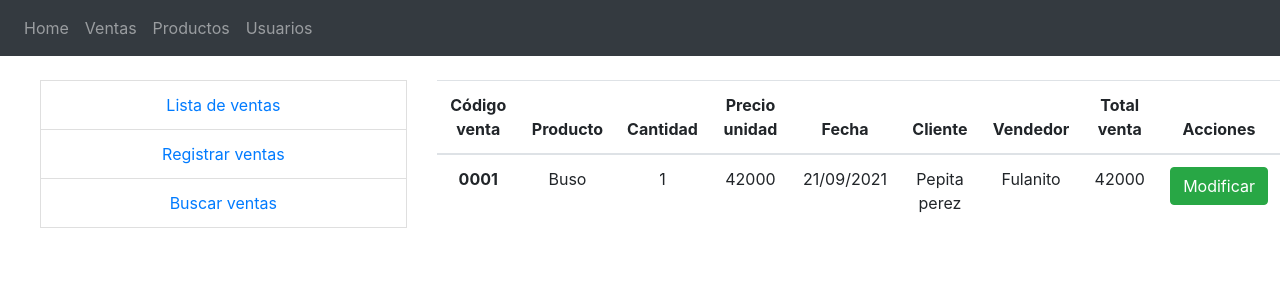
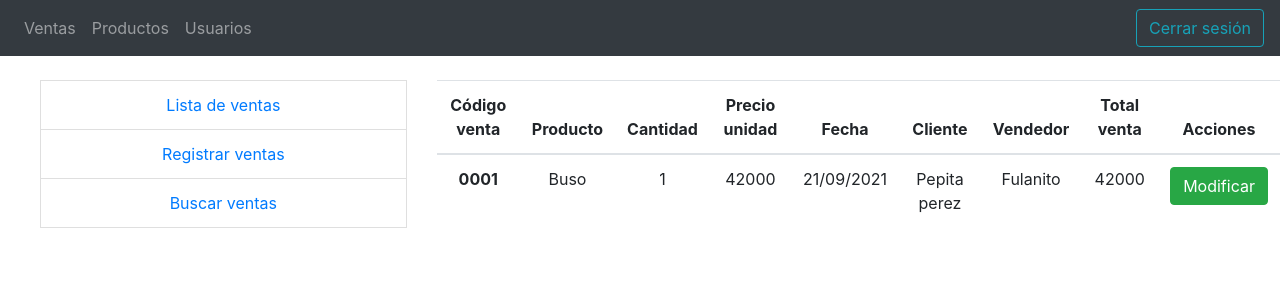
Before and after one commit to ldlasso2/textiles-elcolombiano, a React (Create React App) app in the folder textiles-elcolombiano/: page /ventas in a window 1280 px wide. Shown: the top 300 px of the page. Built offline with nearby package versions, Linux system fonts and the light colour scheme; the HTML template or start-up script is replaced by a standard one.

Commit message:
Ajustes a componente Search y Navbar, se agrega boton cerrar sesion

```diff
--- a/textiles-elcolombiano/src/components/Navbar.js
+++ b/textiles-elcolombiano/src/components/Navbar.js
@@ -7,11 +7,6 @@ function Navbar() {
       <nav class="navbar navbar-expand-lg navbar-dark bg-dark">
         <div class="collapse navbar-collapse" id="navbarNav">
           <ul class="navbar-nav">
-            <li class="nav-item active">
-              <Link to="/" className="link">
-                <a class="nav-link" href="/">Home</a>
-              </Link>
-            </li>
             <li class="nav-item">
               <Link to="/ventas" className="link">
                 <a class="nav-link" href="#!">Ventas</a>
@@ -28,7 +23,11 @@ function Navbar() {
               </Link>
             </li>
           </ul>
+
         </div>
+        <form class="form-inline ">
+            <button className="btn btn-outline-info" type="submit">Cerrar sesión</button>
+        </form>
       </nav>
 
     </div>
--- a/textiles-elcolombiano/src/components/Search.js
+++ b/textiles-elcolombiano/src/components/Search.js
@@ -4,9 +4,10 @@ function Search(props) {
     return (
         <>
         <h6>{props.title}</h6>
-            <div className = "card-header"> {props.title2} </div>
-            <div className = "col-8" id="elemento">
             <div className = "card">
+                <div className = "card-header">
+                    {props.title2}
+                </div>
                 <div className = "card-body">
                     <form id="boton">
                         <div className = "row">
@@ -21,20 +22,20 @@ function Search(props) {
                                             <select className = "custom-select" id="inlineFormCustomSelect">
                                             <option selected>{props.busqueda1}</option>
                                             <option>{props.busqueda2}</option>
+                                            <option>{props.busqueda3}</option>
                                             </select>
-
-                            <div className = "col-8" id = "elemento">
-                                <button className = "btn btn-primary small"> Buscar </button>
                                         </div>
                                 </div>
                             </div>
                         </div>
+                    </form>
+
+                </div>
+                <div id = "elemento">
+                    <button className = "btn btn-primary"> Buscar </button>
+                </div>
             </div>
 
-            </form>
-            </div>
-            </div>
-            </div>
         </>
     )
 }
--- a/textiles-elcolombiano/src/components/components.css
+++ b/textiles-elcolombiano/src/components/components.css
@@ -3,5 +3,5 @@
 }
 
 .mt-1 {
-  margin-right: 0.25rem !important;
+  margin-left: 0.25rem !important;
 }
--- a/textiles-elcolombiano/src/pages/Ventanas.js
+++ b/textiles-elcolombiano/src/pages/Ventanas.js
@@ -21,7 +21,10 @@ function Ventanas(props) {
           <div className = "col-8">
           <Switch>
               <Route path = {"/"+ props.objeto + "/buscar"}>
-                <Search title = {"Busqueda" + props.objeto} />
+                {(props.objeto === "ventas" && <Search title = {"Busqueda " + props.objeto} busqueda1="Código de venta" busqueda2="Documento cliente" busqueda3="Nombre cliente" />) ||
+                (props.objeto === "productos" && <Search title = {"Busqueda " + props.objeto} busqueda1="Código de producto" busqueda2="Producto" busqueda3="Descripción de producto"  />) ||
+                (props.objeto === "usuarios" && <Search title = {"Busqueda " + props.objeto} busqueda1="Documento de usuario" busqueda2="Nombre usuario"  busqueda3="Rol"/>)}
+
               </Route>
               <Route path= {"/"+ props.objeto + "/registrar"}>
                 {(props.objeto === "ventas" && <FormSales/>) || (props.objeto === "productos" && <FormProducts />) || (props.objeto === "usuarios" && <UserForm/>)}
```
Lines whose indentation alone changed are shown as unchanged.
